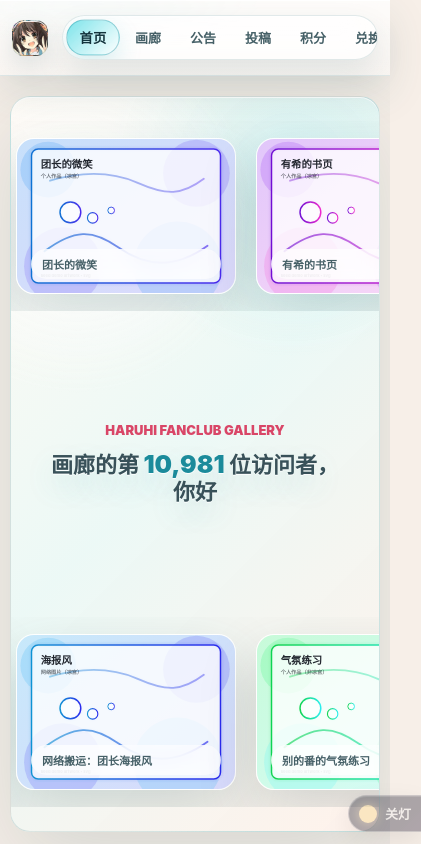
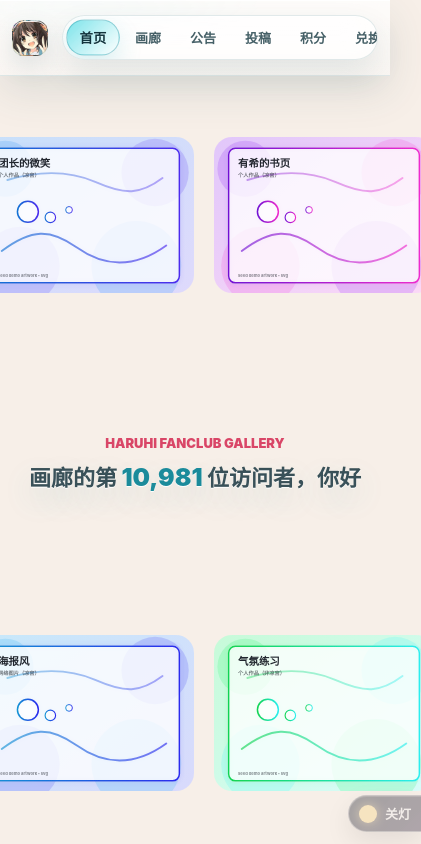
Before and after one commit to Haruhi-Labs/haruhifanclub-website, a Vue app in the folder apps/art/: page / in a window 390 px wide. Shown: the whole page, 421 px wide, since content can reach past the window. Built offline with nearby package versions, Linux system fonts and the light colour scheme.

Commit message:
feat(art): 扩展主页开灯轮盘边缘

```diff
--- a/apps/art/src/views/HomeView.vue
+++ b/apps/art/src/views/HomeView.vue
@@ -1068,6 +1068,7 @@ const stageStyle = {
 }
 
 :global(html.art-home-route:not(.art-lights-out)) .art-home {
+  width: 100%;
   margin-bottom: 0;
   padding: 0;
 }
@@ -1087,23 +1088,21 @@ const stageStyle = {
 
 .art-home .home-lights-on-ui {
   --light-home-pad: clamp(22px, 3.2dvh, 54px);
+  --light-gear-bleed: clamp(56px, 5vw, 120px);
   position: relative;
   height: calc(100dvh - 120px);
   min-height: 0;
-  overflow: hidden;
+  overflow: visible;
   display: grid;
   grid-template-rows: minmax(0, 1fr) auto minmax(0, 1fr);
   align-items: center;
   justify-items: center;
   gap: clamp(12px, 2dvh, 24px);
-  padding: var(--light-home-pad);
-  border: 1px solid rgba(42, 110, 116, 0.16);
-  border-radius: 28px;
-  background:
-    radial-gradient(circle at 18% 16%, rgba(255, 255, 255, 0.86), transparent 26%),
-    radial-gradient(circle at 76% 10%, rgba(126, 221, 231, 0.26), transparent 26%),
-    linear-gradient(135deg, rgba(255, 251, 244, 0.9), rgba(234, 249, 247, 0.9) 48%, rgba(255, 242, 235, 0.92));
-  box-shadow: 0 28px 90px rgba(38, 88, 96, 0.16), inset 0 1px 0 rgba(255, 255, 255, 0.92);
+  padding: var(--light-home-pad) 0;
+  border: 0;
+  border-radius: 0;
+  background: transparent;
+  box-shadow: none;
   color: #12333c;
 }
 
@@ -1114,10 +1113,10 @@ const stageStyle = {
 }
 
 .art-home .light-gear {
-  width: calc(100% + var(--light-home-pad) + var(--light-home-pad));
+  width: calc(100vw + var(--light-gear-bleed) + var(--light-gear-bleed));
   height: 100%;
   min-height: 0;
-  margin-inline: calc(0px - var(--light-home-pad));
+  margin-inline: calc(50% - 50vw - var(--light-gear-bleed));
   overflow: hidden;
   border: 0;
   border-radius: 0;
@@ -1181,10 +1180,10 @@ const stageStyle = {
   height: 236px;
   margin: 0;
   overflow: hidden;
-  border: 1px solid rgba(255, 255, 255, 0.72);
+  border: 0;
   border-radius: 22px;
-  background: rgba(255, 255, 255, 0.7);
-  box-shadow: 0 24px 58px rgba(26, 71, 80, 0.18), inset 0 1px 0 rgba(255, 255, 255, 0.78);
+  background: transparent;
+  box-shadow: none;
   transform: translateZ(0);
 }
 
@@ -1218,6 +1217,7 @@ const stageStyle = {
 }
 
 .art-home .light-gear__tile figcaption {
+  display: none;
   position: absolute;
   left: 14px;
   right: 14px;
@@ -3119,10 +3119,11 @@ const stageStyle = {
     height: calc(100dvh - 108px);
     min-height: 0;
     --light-home-pad: 16px;
+    --light-gear-bleed: clamp(24px, 8vw, 56px);
     grid-template-rows: 190px auto 190px;
     gap: 18px;
-    padding: 24px var(--light-home-pad);
-    border-radius: 20px;
+    padding: 24px 0;
+    border-radius: 0;
   }
 
   .art-home .light-gear {
@@ -3262,11 +3263,12 @@ const stageStyle = {
 
   .art-home .home-lights-on-ui {
     --light-home-pad: 10px;
+    --light-gear-bleed: clamp(18px, 7vw, 42px);
     height: calc(100dvh - 96px);
     grid-template-rows: 132px auto 132px;
     gap: 6px;
-    padding: 12px var(--light-home-pad);
-    border-radius: 16px;
+    padding: 12px 0;
+    border-radius: 0;
   }
 
   .art-home .light-gear {
```
